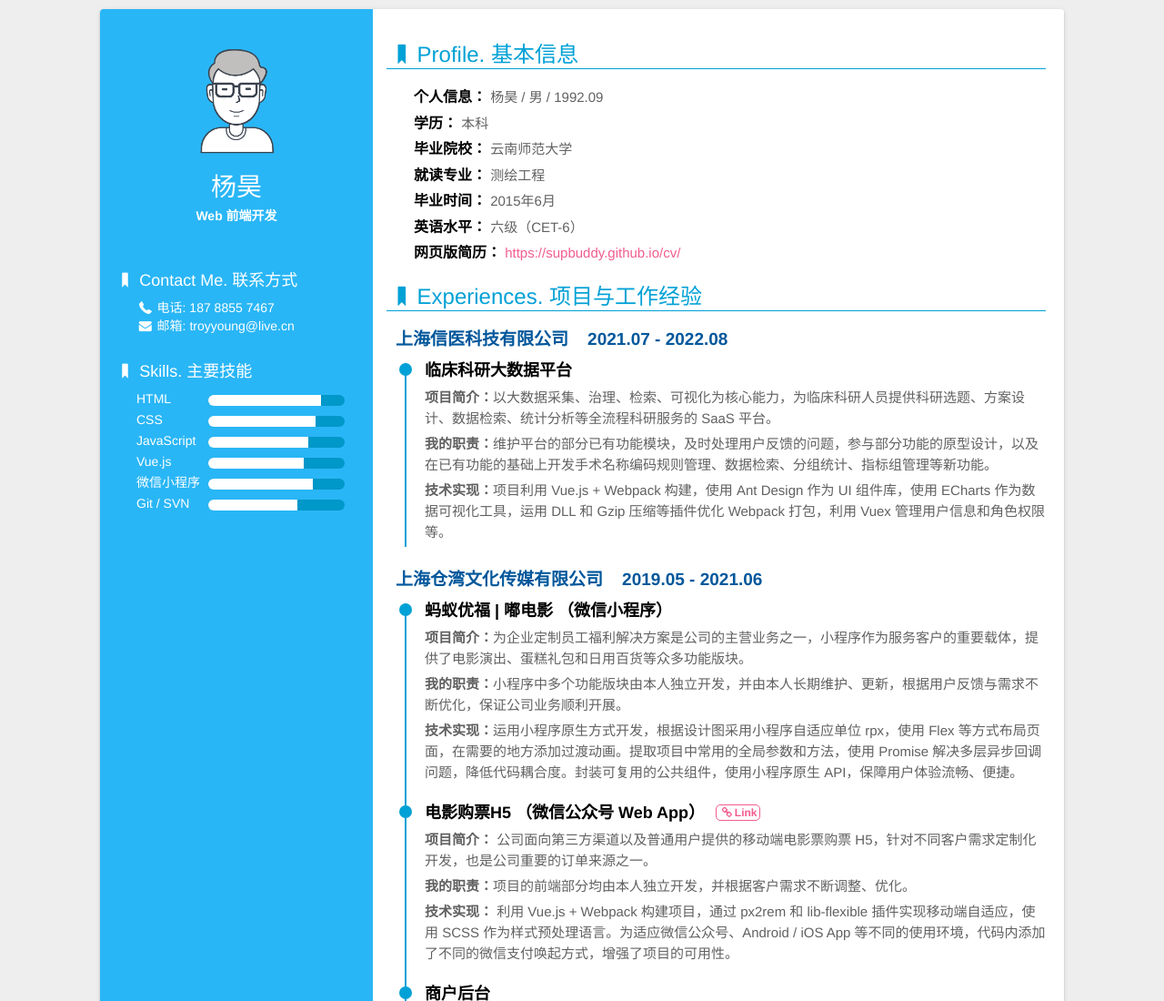
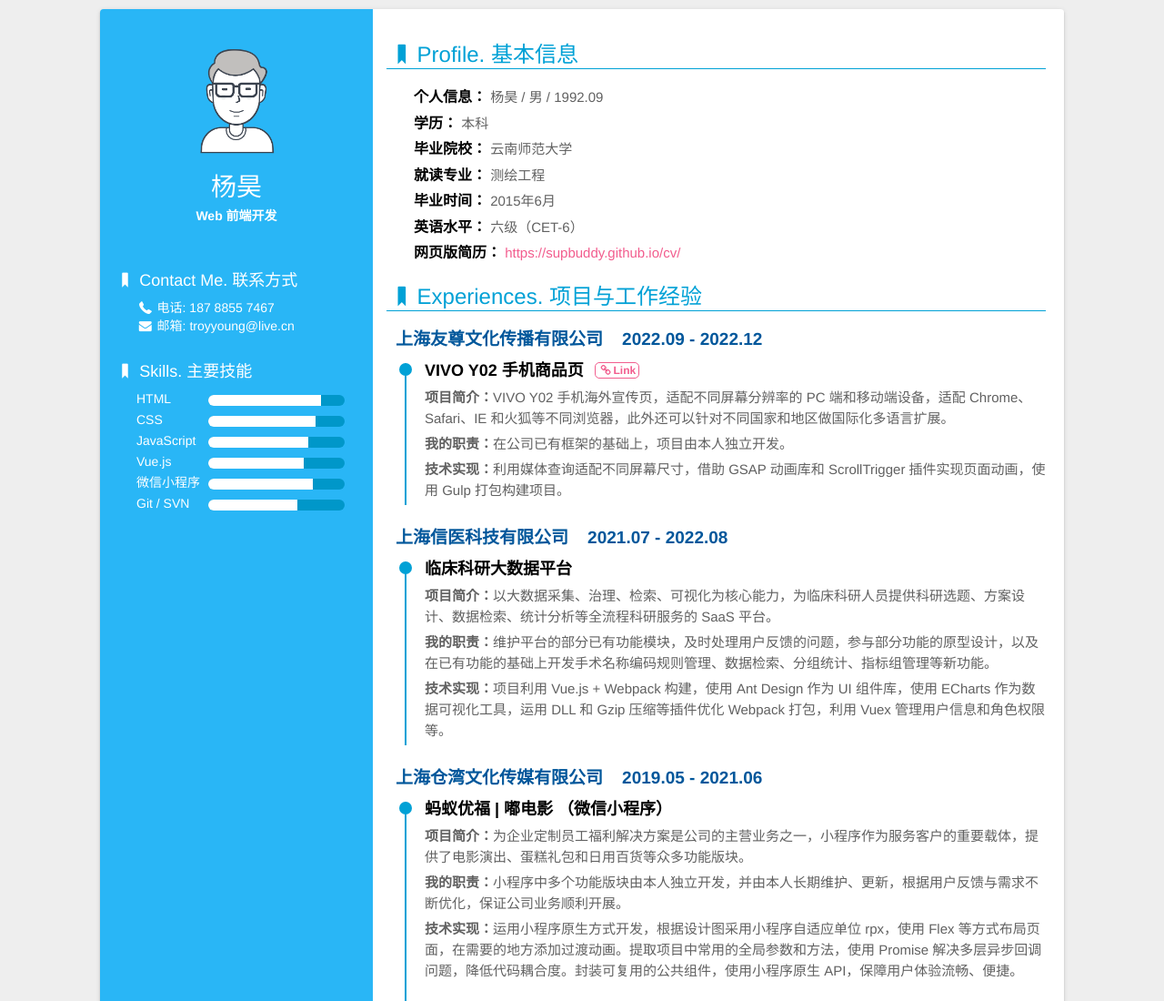
Before and after one commit to SupBuddy/cv, a website: page index.html in a window 1280 px wide. Shown: the top 1100 px of the page at 91% size. Drawn offline with Linux system fonts and the light colour scheme; some packages are replaced by stand-ins of ours; a script that the page names is missing.

Commit message:
modified

```diff
--- a/index.html
+++ b/index.html
@@ -106,6 +106,26 @@
                 </li>
                 <li>
                     <dt><i class="icon-bookmark"></i>Experiences. 项目与工作经验</dt>
+
+                    <h3>上海友尊文化传播有限公司 &nbsp&nbsp 2022.09 - 2022.12</h3>
+                    <ul class="exp">
+                        <li>
+                            <div class="circle"></div>
+                            <h4>
+                                <span>VIVO Y02 手机商品页</span>
+                                <a href="https://www.vivo.com/en/products/y02" target="_blank"><i class="icon-link"></i>Link</a>
+                            </h4>
+                            <p>
+                                <strong>项目简介：</strong>VIVO Y02 手机海外宣传页，适配不同屏幕分辨率的 PC 端和移动端设备，适配  Chrome、Safari、IE 和火狐等不同浏览器，此外还可以针对不同国家和地区做国际化多语言扩展。
+                            </p>
+                            <p>
+                                <strong>我的职责：</strong>在公司已有框架的基础上，项目由本人独立开发。
+                            </p>
+                            <p>
+                                <strong>技术实现：</strong>利用媒体查询适配不同屏幕尺寸，借助 GSAP 动画库和 ScrollTrigger 插件实现页面动画，使用 Gulp 打包构建项目。
+                            </p>
+                        </li>
+                    </ul>
 
                     <h3>上海信医科技有限公司 &nbsp&nbsp 2021.07 - 2022.08</h3>
                     <ul class="exp">
```
Also changed, not shown: 3 other files.
